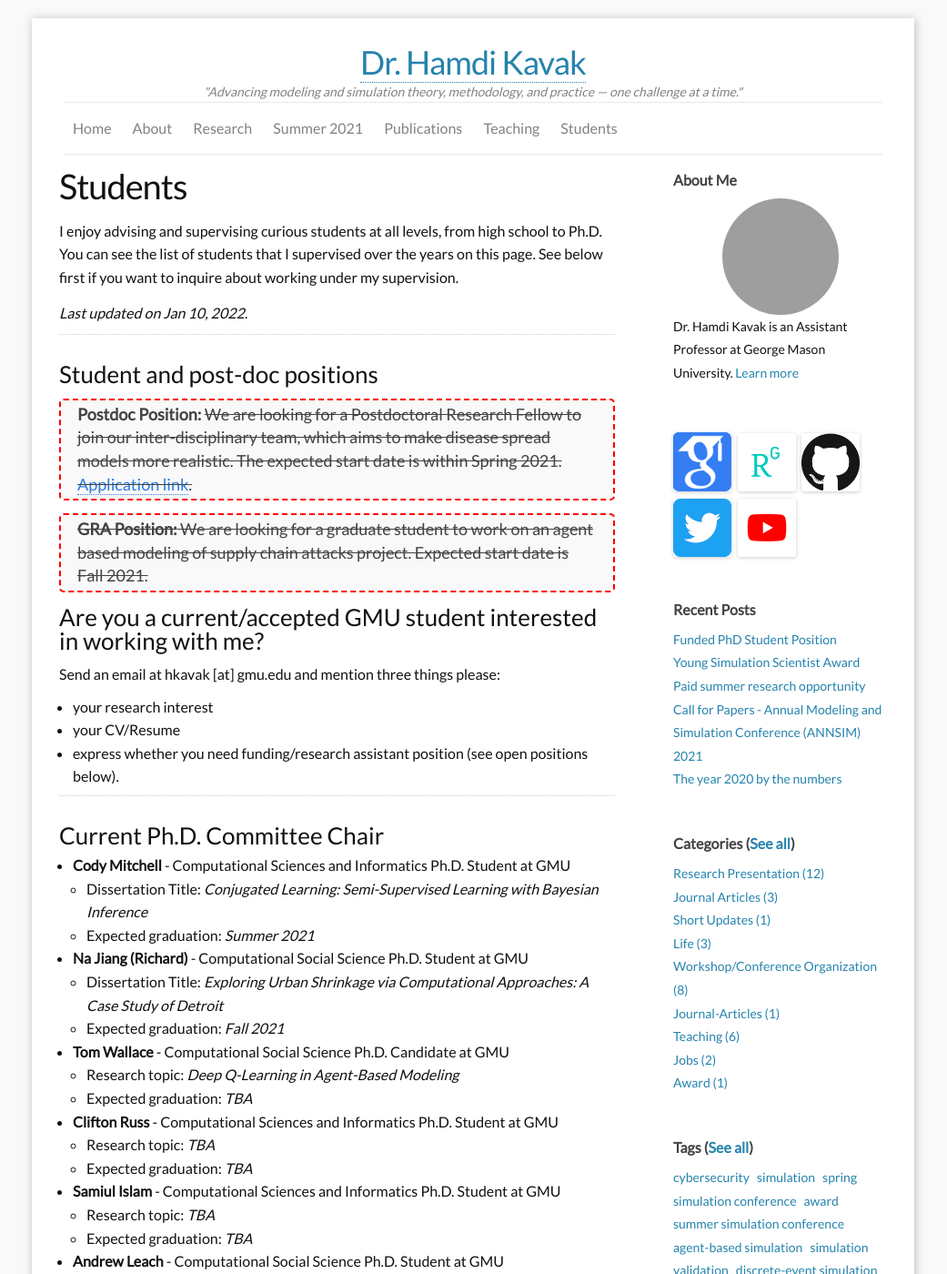
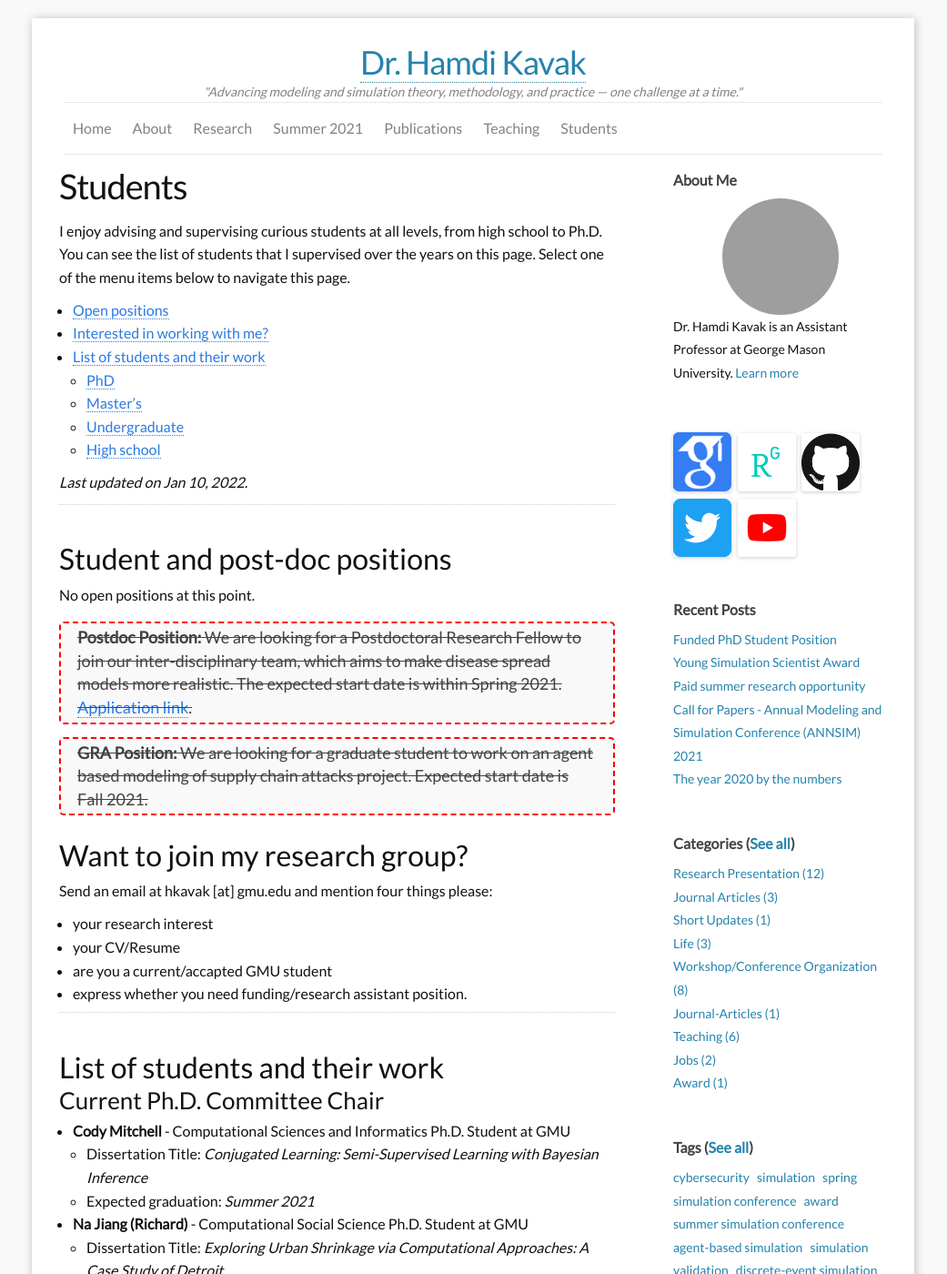
Before and after one commit to hamdikavak/hamdikavak.github.io, a Jekyll site: the page built from j_students.md, in a window 1280 px wide and 1400 px high. Shown: the whole window at 91% size, without its empty margins (120-1161 px from the left). Built offline with Jekyll 4.4.1, drawn with Linux system fonts in a browser that asks for light colours; nearby versions of some CDN libraries; grey boxes are pictures that could not be loaded.

Commit message:
Updated student list

```diff
--- a/j_students.md
+++ b/j_students.md
@@ -5,25 +5,38 @@ permalink: /students/
 nav: yes
 ---
 
-I enjoy advising and supervising curious students at all levels, from high school to Ph.D. You can see the list of students that I supervised over the years on this page. See below first if you want to inquire about working under my supervision.
+I enjoy advising and supervising curious students at all levels, from high school to Ph.D. You can see the list of students that I supervised over the years on this page. Select one of the menu items below to navigate this page.
+
+- [Open positions](#pos)
+- [Interested in working with me?](#int)
+- [List of students and their work](#lst)
+    - [PhD](#lst-phd)
+    - [Master's](#lst-ms)
+    - [Undergraduate](#lst-ug)
+    - [High school](#lst-hs)
 
 *Last updated on Jan 10, 2022.*
 
 ---
 
-### Student and post-doc positions
+<a name="pos"/>
+## Student and post-doc positions
 
-> **Postdoc Position:** ~~We are looking for a Postdoctoral Research Fellow to join our inter-disciplinary team, which aims to make disease spread models more realistic. The expected start date is within Spring 2021. [Application link](https://jobs.gmu.edu/postings/51722).~~
+No open positions at this point.
+
+> ~~**Postdoc Position:** We are looking for a Postdoctoral Research Fellow to join our inter-disciplinary team, which aims to make disease spread models more realistic. The expected start date is within Spring 2021. [Application link](https://jobs.gmu.edu/postings/51722).~~
 
 > ~~**GRA Position:** We are looking for a graduate student to work on an agent based modeling of supply chain attacks project. Expected start date is Fall 2021.~~
 
 
+<a name="int"/>
 
-### Are you a current/accepted GMU student interested in working with me?
-Send an email at hkavak [at] gmu.edu and mention three things please:
+## Want to join my research group?
+Send an email at hkavak [at] gmu.edu and mention four things please:
 * your research interest
 * your CV/Resume
-* express whether you need funding/research assistant position (see open positions below).
+* are you a current/accapted GMU student
+* express whether you need funding/research assistant position.
 
 <!--
 ### ASSIP 2021 applicants
@@ -31,6 +44,9 @@ Thank you for your interest in ASSIP 2021. I have received staggering 105 studen
 -->
 
 ---
+
+<a name="lst"/>
+## List of students and their work
 
 ### Current Ph.D. Committee Chair
 
```
